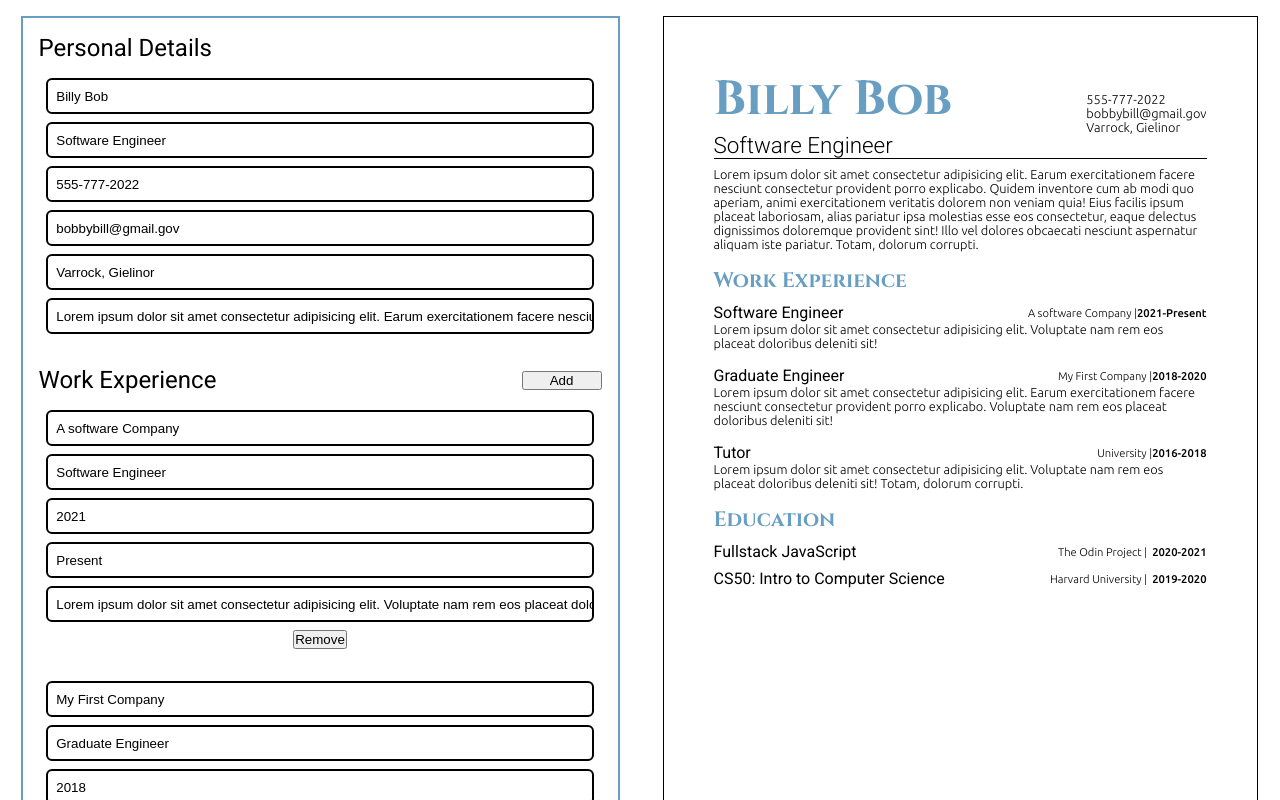
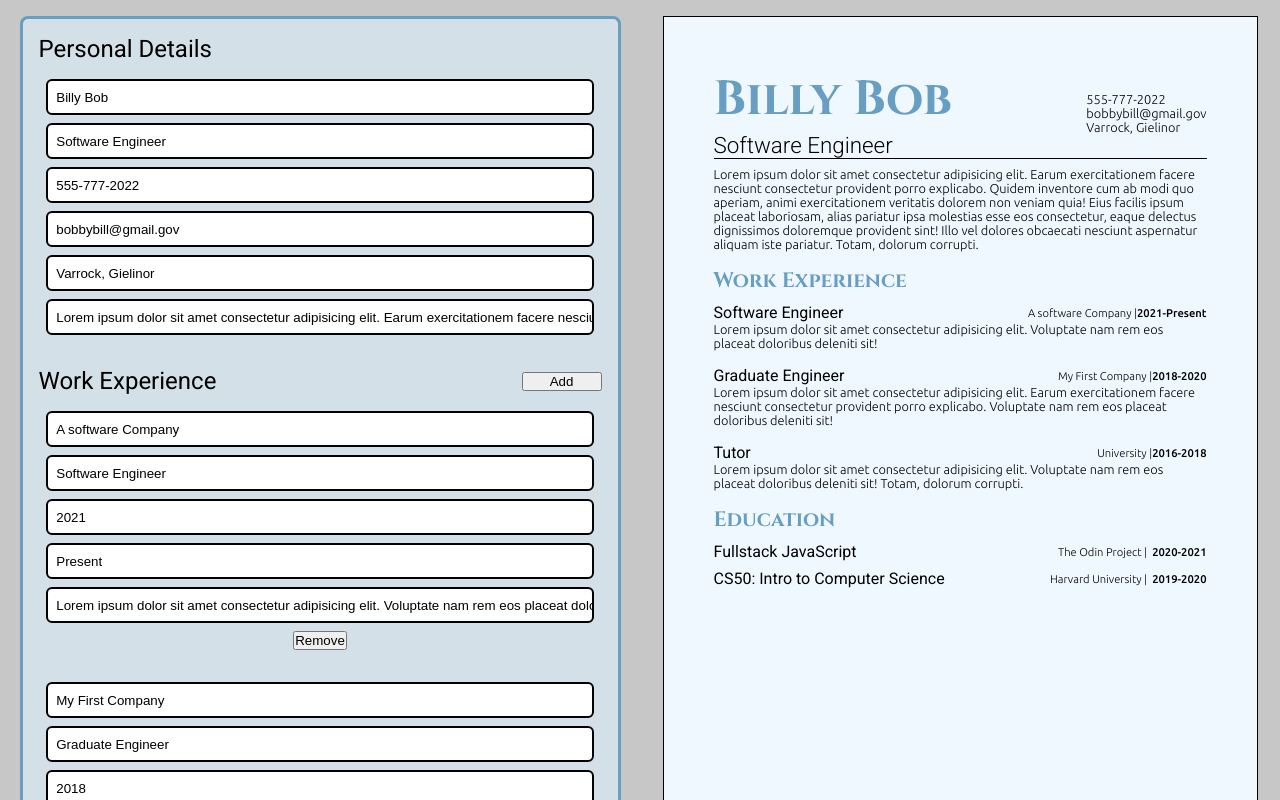
Before and after one commit to fpsbowser/Resume-Builder, a React (Create React App) app: page / in a window 1280 px wide. Shown: the top 800 px of the page. Built offline with nearby package versions, Linux system fonts and the light colour scheme.

Commit message:
improved styling

```diff
--- a/src/styles/App.css
+++ b/src/styles/App.css
@@ -9,12 +9,15 @@
   grid-template-columns: 1fr 1fr;
   font-family: 'Roboto', sans-serif;
   justify-items: center;
+  background-color: rgb(199, 199, 199);
 }
 
 .builder-container {
   display: grid;
   width: 595px;
-  border: 2px solid rgb(104, 158, 194);
+  border: 3px solid rgb(104, 158, 194);
+  border-radius: 8px;
+  background-color: rgb(212, 224, 231);
   margin-top: 1rem;
 }
 
--- a/src/styles/CV.css
+++ b/src/styles/CV.css
@@ -1,6 +1,7 @@
 .rendered-resume {
   border: 1px solid black;
   padding: 50px;
+  background-color: aliceblue;
   /* width: 595px;
   height: 842px; */
 }
```
